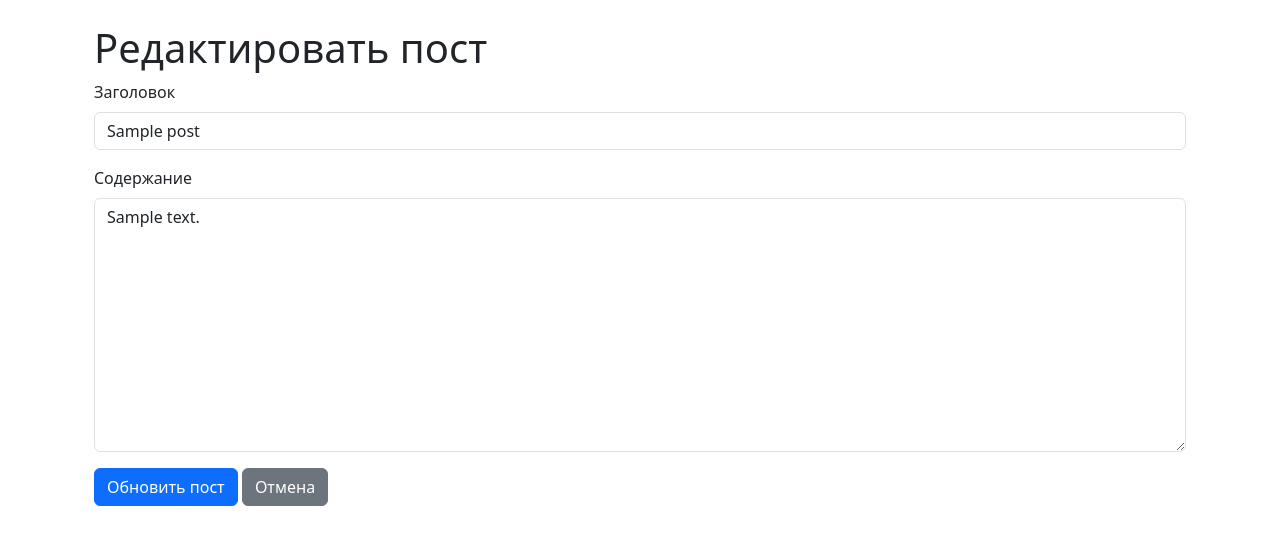
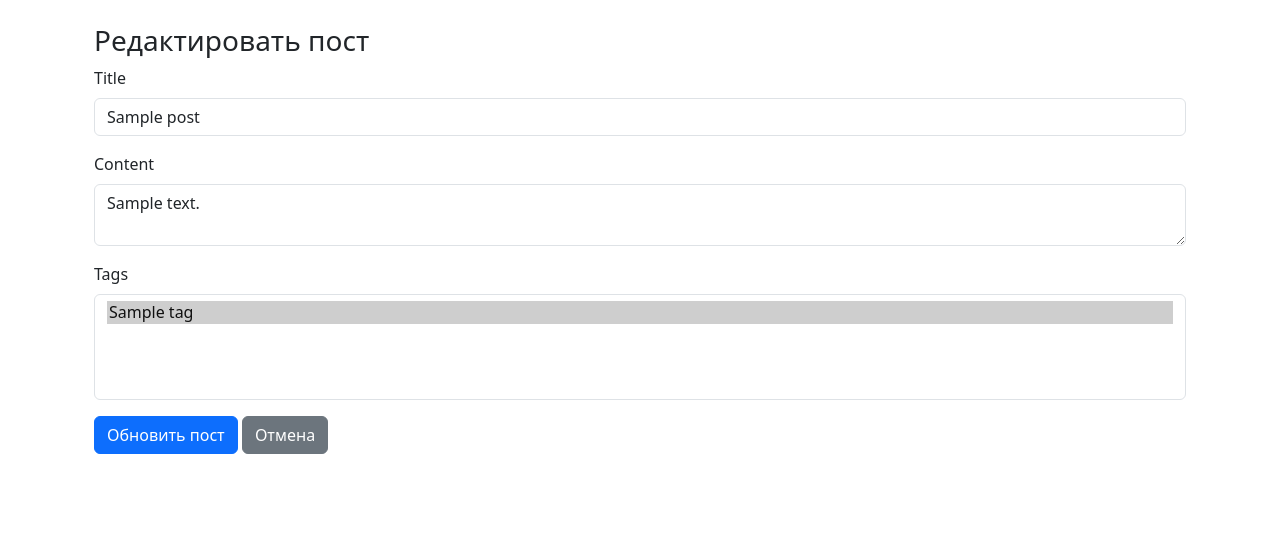
Before and after one commit to veroneoriginal/project_exotic_birds, a Flask app: page /edit_post/1 in a window 1280 px wide. Shown: the part 72-617 px from the top of the page. Run offline with Flask 3, Linux system fonts and the light colour scheme; a user stored in the database is signed in; tables that the repository leaves empty hold one stand-in row (values such as "Sample post"); parts of the project's set-up code (start-up, migrations or seed data) failed here and were passed over; some libraries are stand-ins or nearby versions.

Commit message:
added the ability to edit tags

```diff
--- a/main.py
+++ b/main.py
@@ -249,18 +249,33 @@ def delete_post(post_id):
 def edit_post(post_id):
     post = Post.query.get_or_404(post_id)
 
+    # Проверка, что текущий пользователь является автором поста
     if post.user_id != current_user.id:
-        flash('Вы не имеете прав на редактирование этого поста.', 'danger')
+        flash('Вы не можете редактировать этот пост.', 'danger')
+        return redirect(url_for('blog'))
+
+    form = PostForm(obj=post)
+
+    # Установим текущие теги для поста
+    if request.method == 'GET':
+        form.tags.data = [tag.id for tag in post.tags]
+
+    if form.validate_on_submit():
+        post.title = form.title.data
+        post.content = form.content.data
+
+        # Обновление тегов
+        post.tags = []
+        selected_tags = form.tags.data
+        for tag_id in selected_tags:
+            tag = Tag.query.get(tag_id)
+            post.tags.append(tag)
+
+        db.session.commit()
+        flash('Ваш пост обновлен!', 'success')
         return redirect(url_for('view_post', post_id=post.id))
 
-    if request.method == 'POST':
-        post.title = request.form['title']
-        post.content = request.form['content']
-        db.session.commit()
-        flash('Пост был успешно обновлен.', 'success')
-        return redirect(url_for('view_post', post_id=post.id))
-
-    return render_template('edit_post.html', post=post)
+    return render_template('edit_post.html', form=form, post=post)
 
 
 @app.route('/blog')
--- a/templates/edit_post.html
+++ b/templates/edit_post.html
@@ -6,15 +6,20 @@
 
 {% block main %}
 <div class="container mt-4">
-    <h1>Редактировать пост</h1>
-    <form method="POST">
+    <h3>Редактировать пост</h3>
+    <form method="POST" action="{{ url_for('edit_post', post_id=post.id) }}">
+        {{ form.hidden_tag() }}
         <div class="mb-3">
-            <label for="title" class="form-label">Заголовок</label>
-            <input type="text" class="form-control" id="title" name="title" value="{{ post.title }}" required>
+            {{ form.title.label(class="form-label") }}
+            {{ form.title(class="form-control", id="title") }}
         </div>
         <div class="mb-3">
-            <label for="content" class="form-label">Содержание</label>
-            <textarea class="form-control" id="content" name="content" rows="10" required>{{ post.content }}</textarea>
+            {{ form.content.label(class="form-label") }}
+            {{ form.content(class="form-control", id="content") }}
+        </div>
+        <div class="mb-3">
+            {{ form.tags.label(class="form-label") }}
+            {{ form.tags(class="form-control", id="tags") }}
         </div>
         <button type="submit" class="btn btn-primary">Обновить пост</button>
         <a href="{{ url_for('view_post', post_id=post.id) }}" class="btn btn-secondary">Отмена</a>
```
